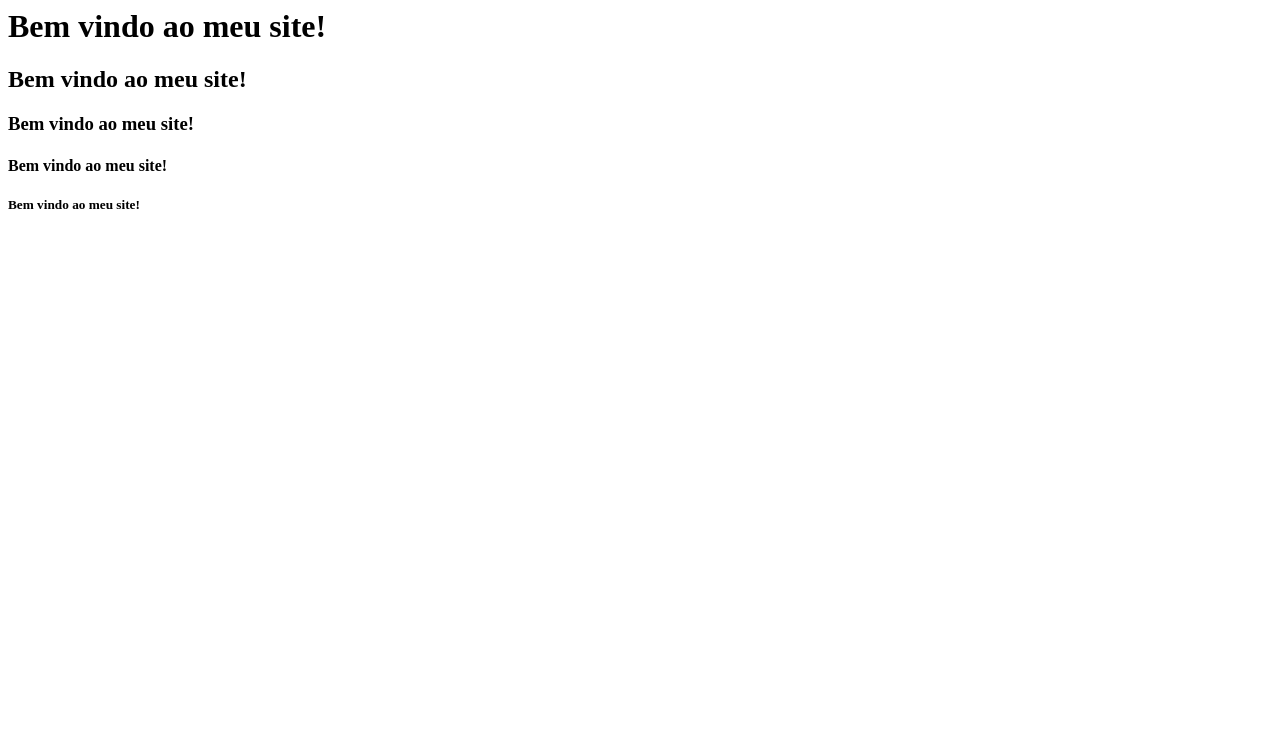
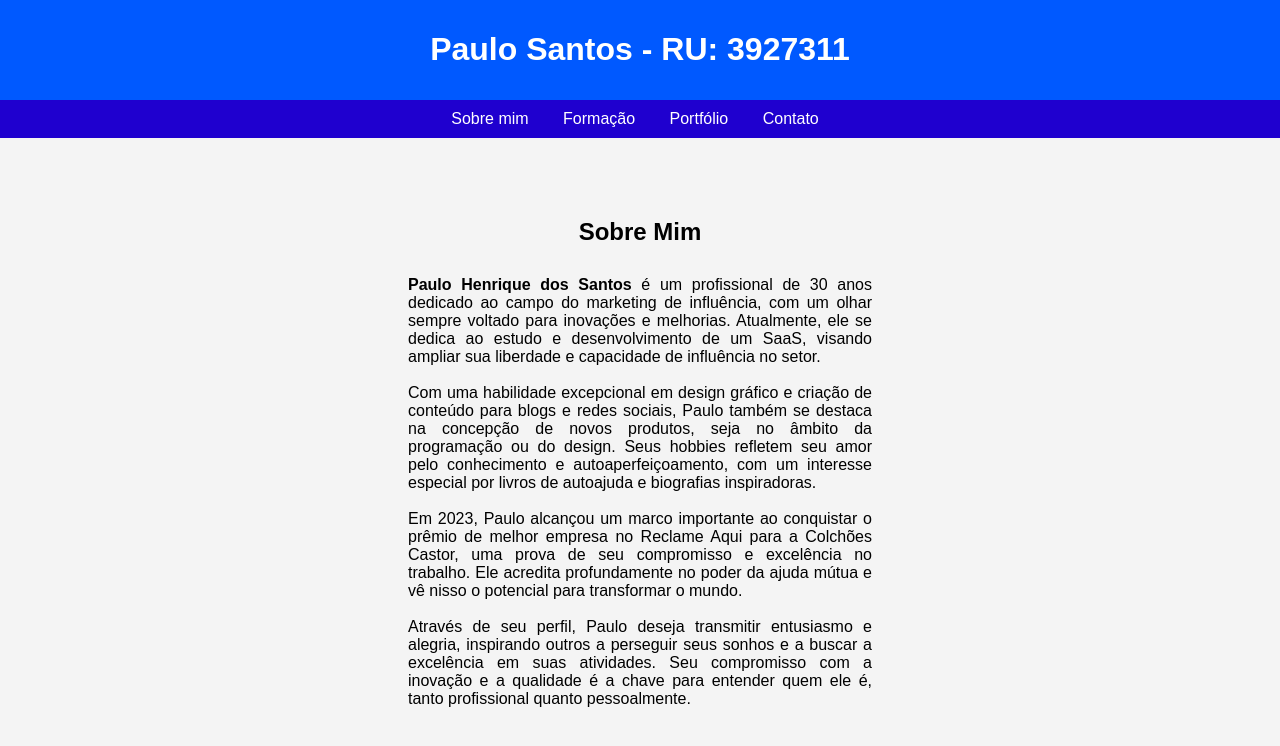
Before and after one commit to PSantos26/paulosantos.github.io, a plain HTML site: page index.html in a window 1280 px wide. Drawn offline with Linux system fonts and the light colour scheme.

Commit message:
Upload dos arquivos criados para o portfólio.

```diff
--- /dev/null
+++ b/CSS/style.css
@@ -0,0 +1,88 @@
+/* Estilos básicos para o corpo e o documento HTML */
+body, html {
+    margin: 0; /* Remove a margem padrão do navegador */
+    padding: 0; /* Remove o preenchimento padrão do navegador */
+    font-family: Arial, sans-serif; /* Define a família de fontes como Arial e sans-serif como backup */
+}
+
+/* Estilos para o cabeçalho */
+header {
+    background: #0059ff; /* Cor de fundo azul para o cabeçalho */
+    color: #fff; /* Cor do texto branco */
+    padding: 10px 20px; /* Preenchimento ao redor do conteúdo do cabeçalho */
+    text-align: center; /* Alinha o texto ao centro */
+}
+
+/* Estilos para a lista de navegação */
+nav ul {
+    text-align: center; /* Centraliza o texto da lista */
+    list-style-type: none; /* Remove os marcadores padrão da lista */
+    background: #1f00cf; /* Cor de fundo azul escuro para a navegação */
+    margin: 0; /* Remove a margem padrão */
+    padding: 10px; /* Preenchimento ao redor dos itens da lista */
+    overflow: hidden; /* Previne que o conteúdo transborde */
+}
+
+/* Estilos para os itens da lista de navegação */
+nav ul li {
+    display: inline; /* Mostra os itens da lista em linha */
+    margin-right: 10px; /* Margem à direita de cada item da lista */
+    padding: 10px; /* Preenchimento ao redor do texto de cada item */
+    color: #fff; /* Cor do texto branco */
+    cursor: pointer; /* Muda o cursor para indicar que o item é clicável */
+}
+
+/* Estilos para o estado hover (mouse sobre) dos itens da lista */
+nav ul li:hover {
+    color: aqua; /* Muda a cor do texto para aqua quando o mouse está sobre o item */
+}
+
+/* Estilos para o estado ativo (clicado) dos itens da lista */
+nav ul li:active {
+    color: aqua; /* Muda a cor do texto para aqua quando o item é clicado */
+}
+
+/* Estilos para as seções de conteúdo */
+.content {
+    text-align: center; /* Centraliza o texto horizontalmente */
+    padding: 60px; /* Preenchimento ao redor do conteúdo */
+    height: 100%; /* Altura estendida ao 100% do espaço disponível */
+    background: #f4f4f4; /* Cor de fundo cinza claro */
+    min-height: 1000px; /* Altura mínima para o conteúdo */
+}
+
+/* Estilos para os parágrafos com a classe 'texto' */
+.texto {
+    display: block; /* Exibe o elemento como um bloco */
+    width: 40%; /* Define a largura como 40% do contêiner pai */
+    padding: 10px; /* Preenchimento interno */
+    margin: 10px auto; /* Margem automática para centralizar horizontalmente */
+    text-align: justify; /* Justifica o texto para alinhar ambos os lados */
+}
+
+/* Estilos comuns para inputs e textareas dentro de formulários */
+form input, form textarea {
+    display: block; /* Exibe o elemento como um bloco */
+    width: 30%; /* Define a largura como 30% do contêiner pai */
+    padding: 10px; /* Preenchimento interno */
+    margin: 10px auto; /* Margem automática para centralizar horizontalmente */
+    border-radius: 10px; /* Arredonda os cantos */
+    border: none; /* Remove a borda padrão */
+}
+
+/* Estilos para o botão dentro de formulários */
+form button {
+    display: block; /* Exibe o elemento como um bloco */
+    width: 31%; /* Define a largura como 31% para alinhar com os campos acima */
+    padding: 10px; /* Preenchimento interno */
+    margin: 10px auto; /* Margem automática para centralizar horizontalmente */
+    background: #1f00cf; /* Cor de fundo azul escuro */
+    color: #fff; /* Cor do texto branco */
+    border: none; /* Remove a borda padrão */
+    border-radius: 10px; /* Arredonda os cantos */
+}
+
+/* Estilo para o hover do botão */
+form button:hover {
+    background-color: #0059ff; /* Muda a cor de fundo para azul mais claro quando o mouse está sobre o botão */
+}
--- /dev/null
+++ b/JS/script.js
@@ -0,0 +1,15 @@
+// Define a função showSection que aceita um argumento sectionId, o ID da seção que deve ser exibida.
+function showSection(sectionId) {
+    // Seleciona todos os elementos com a classe 'content' na página e os armazena na variável 'sections'.
+    var sections = document.querySelectorAll('.content');
+
+    // Utiliza o método forEach para iterar sobre cada seção encontrada.
+    sections.forEach(section => {
+        // Define o estilo de exibição de cada seção para 'none', ocultando-as.
+        section.style.display = 'none';
+    });
+
+    // Seleciona o elemento com o ID fornecido em sectionId e muda seu estilo de exibição para 'block',
+    // tornando essa seção visível.
+    document.getElementById(sectionId).style.display = 'block';
+}
--- a/index.html
+++ b/index.html
@@ -1,5 +1,70 @@
-<h1>Bem vindo ao meu site!</h1>
-<h2>Bem vindo ao meu site!</h2>
-<h3>Bem vindo ao meu site!</h3>
-<h4>Bem vindo ao meu site!</h4>
-<h5>Bem vindo ao meu site!</h5>
+<!DOCTYPE html>
+<html lang="pt">
+
+<head>
+    <meta charset="UTF-8">
+    <meta name="viewport" content="width=device-width, initial-scale=1.0">
+    <title>Meu Portfólio</title>
+    <link rel="stylesheet" href="/CSS/style.css">
+</head>
+
+<body>
+    <header>
+        <h1>Paulo Santos - RU: 3927311</h1>
+    </header>
+    <nav>
+        <ul>
+            <li onclick="showSection('sobre')">Sobre mim</li>
+            <!-- Item da lista que, ao ser clicado, aciona uma função JavaScript para mostrar a seção 'Sobre mim' -->
+            <li onclick="showSection('formacao')">Formação</li><!-- Similar ao anterior, mas para a seção 'Formação' -->
+            <li onclick="showSection('portfolio')">Portfólio</li>
+            <!-- Similar ao anterior, mas para a seção 'Portfólio' -->
+            <li onclick="showSection('contato')">Contato</li><!-- Similar ao anterior, mas para a seção 'Contato' -->
+        </ul>
+    </nav>
+    <section id="sobre" class="content">
+        <h2>Sobre Mim</h2>
+        <p class="texto"><strong>Paulo Henrique dos Santos</strong> é um profissional de 30 anos dedicado ao campo do
+            marketing de
+            influência, com um olhar sempre voltado para inovações e melhorias. Atualmente, ele se dedica ao estudo e
+            desenvolvimento de um SaaS, visando ampliar sua liberdade e capacidade de influência no setor.<br><br>
+
+            Com uma habilidade excepcional em design gráfico e criação de conteúdo para blogs e redes sociais, Paulo
+            também se destaca na concepção de novos produtos, seja no âmbito da programação ou do design. Seus hobbies
+            refletem seu amor pelo conhecimento e autoaperfeiçoamento, com um interesse especial por livros de autoajuda
+            e biografias inspiradoras.<br><br>
+
+            Em 2023, Paulo alcançou um marco importante ao conquistar o prêmio de melhor empresa no Reclame Aqui para a
+            Colchões Castor, uma prova de seu compromisso e excelência no trabalho. Ele acredita profundamente no poder
+            da ajuda mútua e vê nisso o potencial para transformar o mundo.<br><br>
+
+            Através de seu perfil, Paulo deseja transmitir entusiasmo e alegria, inspirando outros a perseguir seus
+            sonhos e a buscar a excelência em suas atividades. Seu compromisso com a inovação e a qualidade é a chave
+            para entender quem ele é, tanto profissional quanto pessoalmente.</p>
+    </section>
+    <section id="formacao" class="content" style="display: none;">
+        <h2>Formação</h2>
+        <p>
+            <strong>UNINTER - UNIVERSIDADE INTERNACIONAL UNINTER</strong><br>
+            Técnologo em Ánalise e Desenvolvimento de Sistemas<br>
+            Previsão de Conclusão: Dezembro/2025
+        </p>
+    </section>
+    <section id="portfolio" class="content" style="display: none;">
+        <h2>Portfólio</h2>
+        <p class="texto">Portfólio em desenvolvimento...</p>
+    </section>
+    <section id="contato" class="content" style="display: none;">
+        <h2>Contato</h2>
+        <form>
+            <input type="text" name="name" placeholder="Seu Nome"><!-- Campo para inserir o nome -->
+            <input type="email" name="email" placeholder="Seu E-mail"><!-- Campo para inserir o email -->
+            <textarea name="message" placeholder="Sua Mensagem"></textarea><!-- Área para escrever uma mensagem -->
+            <button type="submit">Enviar</button><!-- Botão para enviar o formulário -->
+        </form>
+    </section>
+    <script src="/JS/script.js"></script>
+    <!-- Link para o arquivo JavaScript externo, que controla interações e comportamentos na página -->
+</body>
+
+</html>
```
